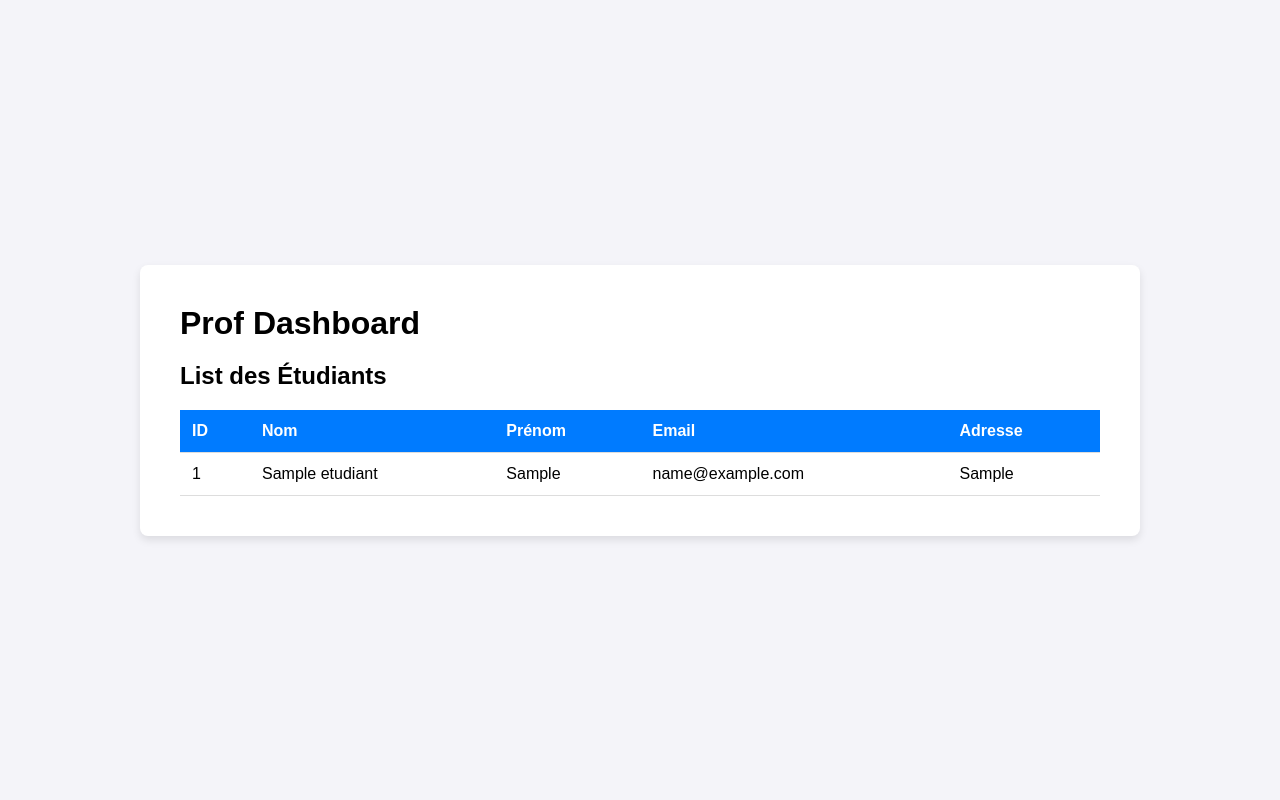
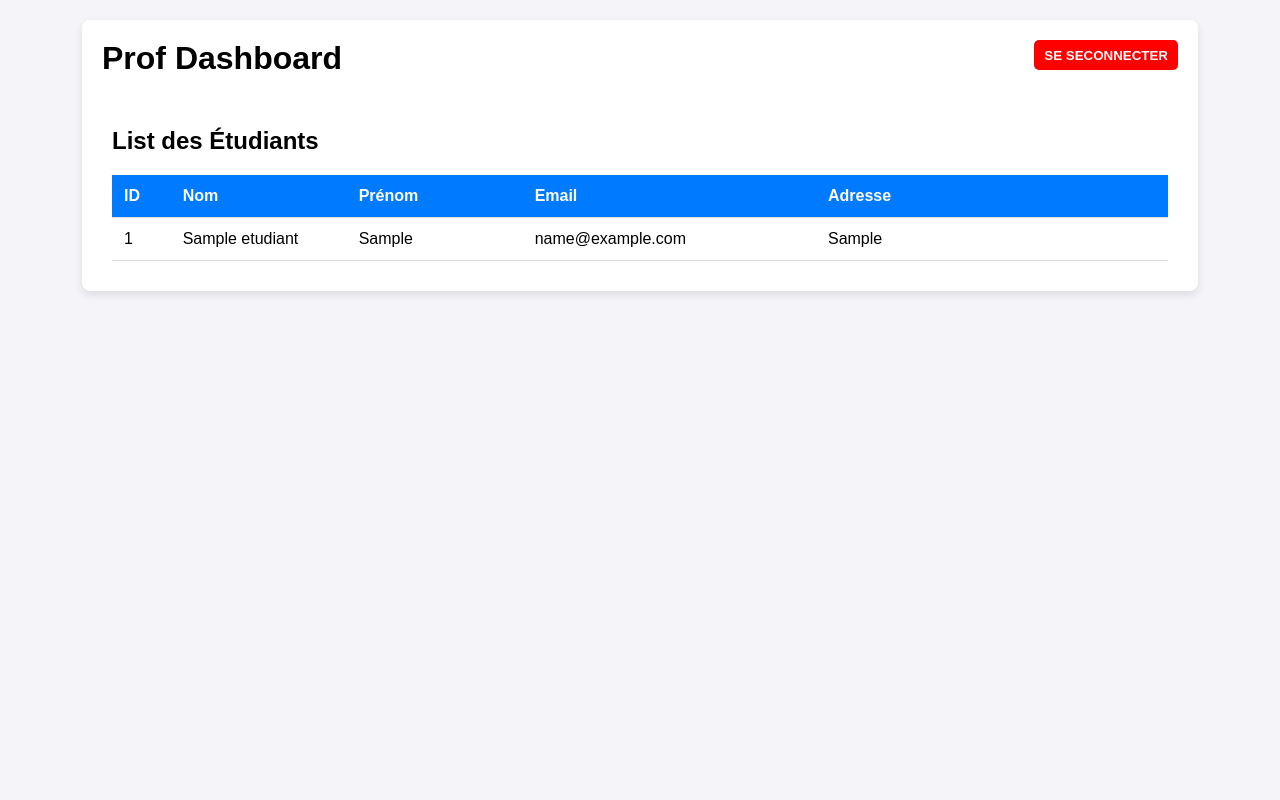
Before and after one commit to MedBens02/Web_proj, a PHP site: page /pages/prof/dashboardProf.php in a window 1280 px wide. Run offline with PHP 8.4, Linux system fonts and the light colour scheme; the visitor is signed in with stand-in values (Sample User, id 1); tables that the repository leaves empty or names only in its code hold one stand-in row (values such as "Sample post").

Commit message:
Fix login and prof dash

```diff
--- a/controllers/fetchStudents.php
+++ b/controllers/fetchStudents.php
@@ -2,16 +2,20 @@
 session_start();
 require_once("../database/DB.php");
 require_once("../models/admin.php");
+require_once("../models/user.php");
 
 // Check if the user is logged in and is an admin
-if (!isset($_SESSION['logged']) || $_SESSION['role'] !== 'admin') {
+if (!isset($_SESSION['logged']) || ($_SESSION['role'] !== 'admin' && $_SESSION['role'] !== 'prof')) {
     http_response_code(403);
     echo json_encode(['error' => 'Unauthorized access']);
     exit;
 }
 
 try {
-    $students = Admin::getAllEtudiants();
+	if ($_SESSION['role'] !== 'admin')
+    	$students = Admin::getAllEtudiants();
+    else if ($_SESSION['role'] !== 'prof')
+    	$students = Prof::getAllEtudiants();
     echo json_encode($students);
 } catch (Exception $e) {
     http_response_code(500);
--- a/pages/login.php
+++ b/pages/login.php
@@ -28,7 +28,7 @@ if (isset($_SESSION['logged']) && $_SESSION['logged'] === true) {
 <head>
     <meta charset="utf-8">
     <link rel="stylesheet" type="text/css" href="./style.css" />
-    <link rel="icon" href="../assets/favicon.ico" type="image/x-icon">
+    <link rel="icon" href="./assets/favicon.ico" type="image/x-icon">
     <title>Plateforme Scolarité</title>
 </head>
 <body>
--- a/pages/prof/dashboardProf.css
+++ b/pages/prof/dashboardProf.css
@@ -7,31 +7,43 @@
 
 body {
     font-family: 'Arial', sans-serif;
-    background-color: #f4f4f9; /* Similar to the login page background */
+    background-color: #f4f4f9;
     display: flex;
     justify-content: center;
     align-items: center;
-    height: 100vh;
     padding: 20px;
+    overflow: auto;
 }
 
 h1 {
-	padding-bottom: 20px;
+    margin-bottom: 20px;
 }
 
 .container {
     background: white;
-    padding: 40px;
+    padding: 20px;
     border-radius: 8px;
     box-shadow: 0 4px 8px rgba(0,0,0,0.1);
-    width: 90%; /* Adjust based on preference */
-    max-width: 1000px; /* Maximum width of the container */
+    width: 90%;
+    display: flex;
+    justify-content: space-between; /* Adjusts space between subcontainers */
+    flex-wrap: wrap;
+}
+
+.data-section {
+    overflow: auto;
+    margin-top: 20px;
+    width: 100%; /* Adjust the width to fit two sections side by side */
+    padding: 10px;
+    box-sizing: border-box; /* Includes padding in width calculation */
 }
 
 table {
-    width: 100%;
+    width: 100%; /* Table width to fill subcontainer */
+    min-width: 800px;
     border-collapse: collapse;
-    margin-top: 20px; /* Space between the heading and table */
+    margin-top: 20px;
+    table-layout: fixed; /* This ensures the columns have fixed widths regardless of content */
 }
 
 th, td {
@@ -40,8 +52,15 @@ th, td {
     border-bottom: 1px solid #ddd;
 }
 
+/* Set widths for each type of column */
+th:nth-child(1), td:nth-child(1) { width: 5%; } /* ID */
+th:nth-child(2), td:nth-child(2) { width: 15%; } /* Name */
+th:nth-child(3), td:nth-child(3) { width: 15%; } /* First Name */
+th:nth-child(4), td:nth-child(4) { width: 25%; } /* Email */
+th:nth-child(5), td:nth-child(5) { width: 30%; } /* Address */
+
 th {
-    background-color: #007BFF; /* Blue header to match button styles */
+    background-color: #007BFF;
     color: white;
 }
 
@@ -59,3 +78,20 @@ button {
 button:hover {
     background-color: #0056b3;
 }
+
+.disconnectBtn {
+    padding: 5px 10px;
+    height: 30px;
+    font-weight: 800;
+    color: white;
+    background-color: red;
+    border: none;
+    border-radius: 5px;
+    cursor: pointer;
+    transition: background-color 0.3s;
+
+}
+
+.disconnectBtn:hover {
+    background-color: darkred;
+}
--- a/pages/prof/dashboardProf.php
+++ b/pages/prof/dashboardProf.php
@@ -1,5 +1,15 @@
 <?php
-include_once($_SERVER['DOCUMENT_ROOT']. '/proj/models/user.php');
+
+
+session_start();
+
+if (!isset($_SESSION['logged']) || $_SESSION['role'] !== 'prof') {
+    // Redirect them to login page or show an error
+    header('Location: ../login.php');
+    exit;
+}
+
+include_once('../../models/user.php');
 // Assuming authentication and user role checks are done
 $etudiants = Prof::getAllEtudiants();
 ?>
@@ -15,29 +25,62 @@ $etudiants = Prof::getAllEtudiants();
 <body>
     <div class="container">
         <h1>Prof Dashboard</h1>
-        <h2>List des Étudiants</h2>
-        <table>
-            <thead>
-                <tr>
-                    <th>ID</th>
-                    <th>Nom</th>
-                    <th>Prénom</th>
-                    <th>Email</th>
-                    <th>Adresse</th>
-                </tr>
-            </thead>
-            <tbody>
-                <?php foreach ($etudiants as $etudiant): ?>
-                <tr>
-                    <td><?= htmlspecialchars($etudiant->id) ?></td>
-                    <td><?= htmlspecialchars($etudiant->nom) ?></td>
-                    <td><?= htmlspecialchars($etudiant->prenom) ?></td>
-                    <td><?= htmlspecialchars($etudiant->email) ?></td>
-                    <td><?= htmlspecialchars($etudiant->adresse) ?></td>
-                </tr>
-                <?php endforeach; ?>
-            </tbody>
-        </table>
+        <button class="disconnectBtn" onclick="location.href='../logout.php'">Se seconnecter</button>
+
+        <div class="data-section">
+            <h2>List des Étudiants</h2>
+            <div id="students"></div>
+        </div>
     </div>
 </body>
 </html>
+<script type="text/javascript">
+
+document.addEventListener('DOMContentLoaded', function() {
+    fetchStudents();
+});
+
+function fetchStudents() {
+    fetch('../../controllers/fetchStudents.php')
+    .then(response => response.json())
+    .then(students => {
+        const container = document.getElementById('students');
+        let html = `<table>`;
+        html += `<tr><th>ID</th><th>Nom</th><th>Prénom</th><th>Email</th><th>Adresse</th></tr>`;
+        students.forEach(student => {
+            html += `<tr>
+                        <td>${student.id}</td>
+                        <td>${student.nom}</td>
+                        <td>${student.prenom}</td>
+                        <td>${student.email}</td>
+                        <td>${student.adresse}</td>
+                     </tr>`;
+        });
+        html += `</table>`;
+        container.innerHTML = html;
+    });
+
+function confirmDeleteStudent(stdId) {
+    if (confirm('Are you sure you want to delete this student?')) {
+        removeStudent(stdId);
+    }
+}
+
+function removeStudent(stdId) {
+    fetch('../../controllers/removeStudent.php', {
+        method: 'POST',
+        headers: { 'Content-Type': 'application/x-www-form-urlencoded' },
+        body: `stdId=${stdId}`
+    })
+    .then(response => response.json())
+    .then(data => {
+        if (data.success) {
+            // Refresh the students list
+            fetchStudents();
+        } else {
+            alert('Failed to delete student.');
+        }
+    });
+}
+}
+</script>
--- a/pages/register.php
+++ b/pages/register.php
@@ -38,6 +38,8 @@ if (isset($_SESSION['logged']) && $_SESSION['logged'] === true) {
                     <legend class="form-title">Register</legend>
 
                     <div id="failed" class="error-alert" hidden></div>
+
+                    <input type="hidden" id="userRole" value="">
 
                     <div class="form-group">
                         <label for="userType">Type de compte:</label>
```
Also changed, not shown: scripts/register.js (+5 -6 lines), models/user.php (line endings or trailing spaces).
